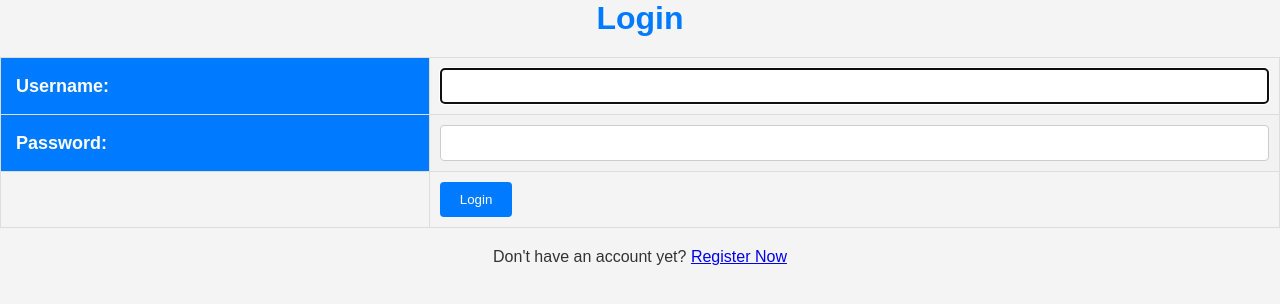
After one commit to ThatTryHard/dodostore, a Django app: page /login/ in a window 1280 px wide. The commit adds this page. Shown: the top 304 px of the page. Run offline with Django 5.2, Linux system fonts and the light colour scheme.

Commit message:
modified models to add login and register page, added cookies, migrated modified model, and modify settings

```diff
--- a/dodo_store/settings.py
+++ b/dodo_store/settings.py
@@ -11,6 +11,7 @@ https://docs.djangoproject.com/en/5.1/ref/settings/
 """
 
 from pathlib import Path
+import os
 
 # Build paths inside the project like this: BASE_DIR / 'subdir'.
 BASE_DIR = Path(__file__).resolve().parent.parent
@@ -23,7 +24,8 @@ BASE_DIR = Path(__file__).resolve().parent.parent
 SECRET_KEY = 'django-insecure-6t14*22yg99krgwxr#h^iv&$5r478qux7q+m00$=*06+0i#5hd'
 
 # SECURITY WARNING: don't run with debug turned on in production!
-DEBUG = True
+PRODUCTION = os.getenv("PRODUCTION", False)
+DEBUG = not PRODUCTION
 
 ALLOWED_HOSTS = ["localhost", "127.0.0.1", "orlando-devito-dodostore.pbp.cs.ui.ac.id"]
 
--- a/main/models.py
+++ b/main/models.py
@@ -1,7 +1,9 @@
 import uuid
 from django.db import models
+from django.contrib.auth.models import User
 
 class Product(models.Model):
+    user = models.ForeignKey(User, on_delete=models.CASCADE)
     id = models.UUIDField(primary_key=True, default=uuid.uuid4, editable=False)
     name = models.CharField(max_length=255)  #Product name
     price = models.IntegerField()  # Product price
--- /dev/null
+++ b/main/templates/login.html
@@ -0,0 +1,32 @@
+{% extends 'base.html' %}
+
+{% block meta %}
+<title>Login</title>
+{% endblock meta %}
+
+{% block content %}
+<div class="login">
+  <h1>Login</h1>
+
+  <form method="POST" action="">
+    {% csrf_token %}
+    <table>
+      {{ form.as_table }}
+      <tr>
+        <td></td>
+        <td><input class="btn login_btn" type="submit" value="Login" /></td>
+      </tr>
+    </table>
+  </form>
+
+  {% if messages %}
+  <ul>
+    {% for message in messages %}
+    <li>{{ message }}</li>
+    {% endfor %}
+  </ul>
+  {% endif %} Don't have an account yet?
+  <a href="{% url 'main:register' %}">Register Now</a>
+</div>
+
+{% endblock content %}
--- a/main/templates/main.html
+++ b/main/templates/main.html
@@ -20,8 +20,10 @@
             <h5>Class:</h5>
             <p>{{ class }}</p>
         </div>
-        <a href="products/" class="button">View Products</a>
-        <a href="add_product_to_list/" class="button">Add Products</a>
+        <a href="{% url 'main:product_list' %}" class="button">View Products</a>
+        <a href="{% url 'main:add_product_to_list' %}" class="button">Add Products</a>
+        <a href="{% url 'main:logout' %}" class="button">Logout</a>
+        <h5>Sesi terakhir login: {{ last_login }}</h5>
     </div>
 </body>
 </html>
--- a/main/urls.py
+++ b/main/urls.py
@@ -1,5 +1,6 @@
 from django.urls import path
 from main import views
+from main.views import register, login_user, logout_user
 
 app_name = 'main'
 
@@ -11,4 +12,7 @@ urlpatterns = [
     path('json/', views.show_json, name='show_json'),
     path('xml/<str:id>/', views.show_xml_by_id, name='show_xml_by_id'),
     path('json/<str:id>/', views.show_json_by_id, name='show_json_by_id'),
+    path('register/', register, name='register'),
+    path('login/', login_user, name='login'),
+    path('logout/', logout_user, name='logout'),
 ]
--- a/main/views.py
+++ b/main/views.py
@@ -1,34 +1,43 @@
 from django.shortcuts import render, redirect
 from main.models import Product
 from main.forms import ProductForm
-from django.http import HttpResponse
+from django.http import HttpResponse, HttpResponseRedirect
 from django.core import serializers
-
+from django.contrib import messages
+from django.contrib.auth.forms import UserCreationForm, AuthenticationForm
+from django.contrib.auth import authenticate, login, logout
+from django.contrib.auth.decorators import login_required
+from django.urls import reverse
+import datetime
 
 # Create your views here.
+@login_required(login_url='/login')
 def show_main(request):
-    product_list = Product.objects.all()
+    product_list = Product.objects.filter(user=request.user)
 
     context = {
         'app_name' : 'Dodo Store',
-        'name': 'Orlando Devito',
+        'name': request.user.username,
         'class': 'PBP A',
-        'product_list': product_list
+        # 'product_list': product_list,
+        'last_login': request.COOKIES['last_login'],
     }
 
     return render(request, "main.html", context)
 
 def product_list(request):
     # Take all Product data from the database
-    products = Product.objects.all()
+    products = Product.objects.filter(user=request.user)
     return render(request, 'product_list.html', {'products': products})
 
 def add_product_to_list(request):
     form = ProductForm(request.POST or None)
 
     if form.is_valid() and request.method == "POST":
-        form.save()
-        return redirect('/')
+        add_product = form.save(commit=False)
+        add_product.user = request.user
+        add_product.save()
+        return redirect('main:main')
 
     context = {'form': form}
     return render(request, "add_product_to_list.html", context)
@@ -48,3 +57,37 @@ def show_xml_by_id(request, id):
 def show_json_by_id(request, id):
     data = Product.objects.filter(pk=id)
     return HttpResponse(serializers.serialize("json", data), content_type="application/json")
+
+def register(request):
+    form = UserCreationForm()
+
+    if request.method == "POST":
+        form = UserCreationForm(request.POST)
+        if form.is_valid():
+            form.save()
+            messages.success(request, 'Your account has been successfully created!')
+            return redirect('main:login')
+    context = {'form':form}
+    return render(request, 'register.html', context)
+
+def login_user(request):
+    if request.method == 'POST':
+        form = AuthenticationForm(data=request.POST)
+
+        if form.is_valid():
+            user = form.get_user()
+            login(request, user)
+            response = HttpResponseRedirect(reverse("main:main"))
+            response.set_cookie('last_login', str(datetime.datetime.now()))
+            return response
+
+    else:
+        form = AuthenticationForm(request)
+    context = {'form': form}
+    return render(request, 'login.html', context)
+
+def logout_user(request):
+    logout(request)
+    response = HttpResponseRedirect(reverse('main:login'))
+    response.delete_cookie('last_login')
+    return response
--- a/templates/base.html
+++ b/templates/base.html
@@ -97,6 +97,7 @@
             }
 
             form input[type="text"],
+            form input[type="password"],
             form input[type="number"],
             form textarea,
             form select {
```
Also changed, not shown: main/templates/register.html (added, +32 -0 lines), README.md, main/migrations/0005_product_user.py (added).
